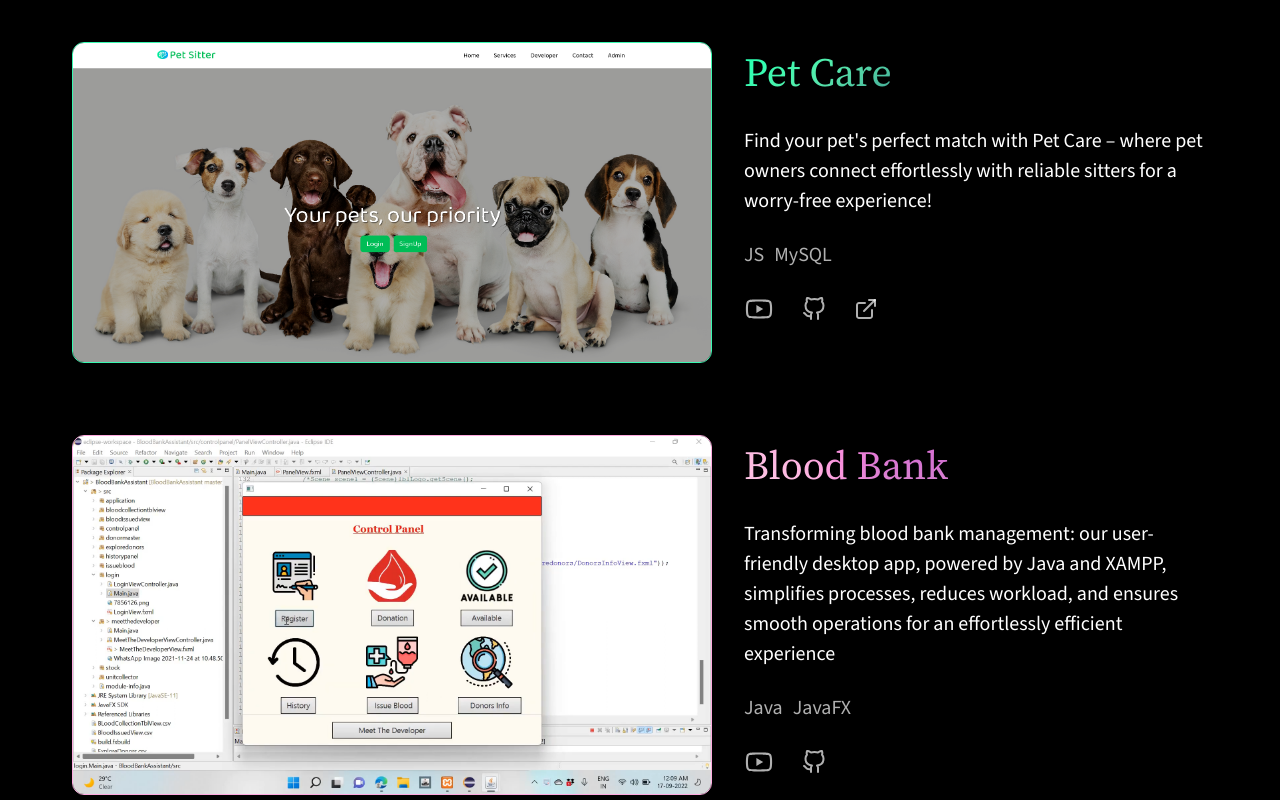
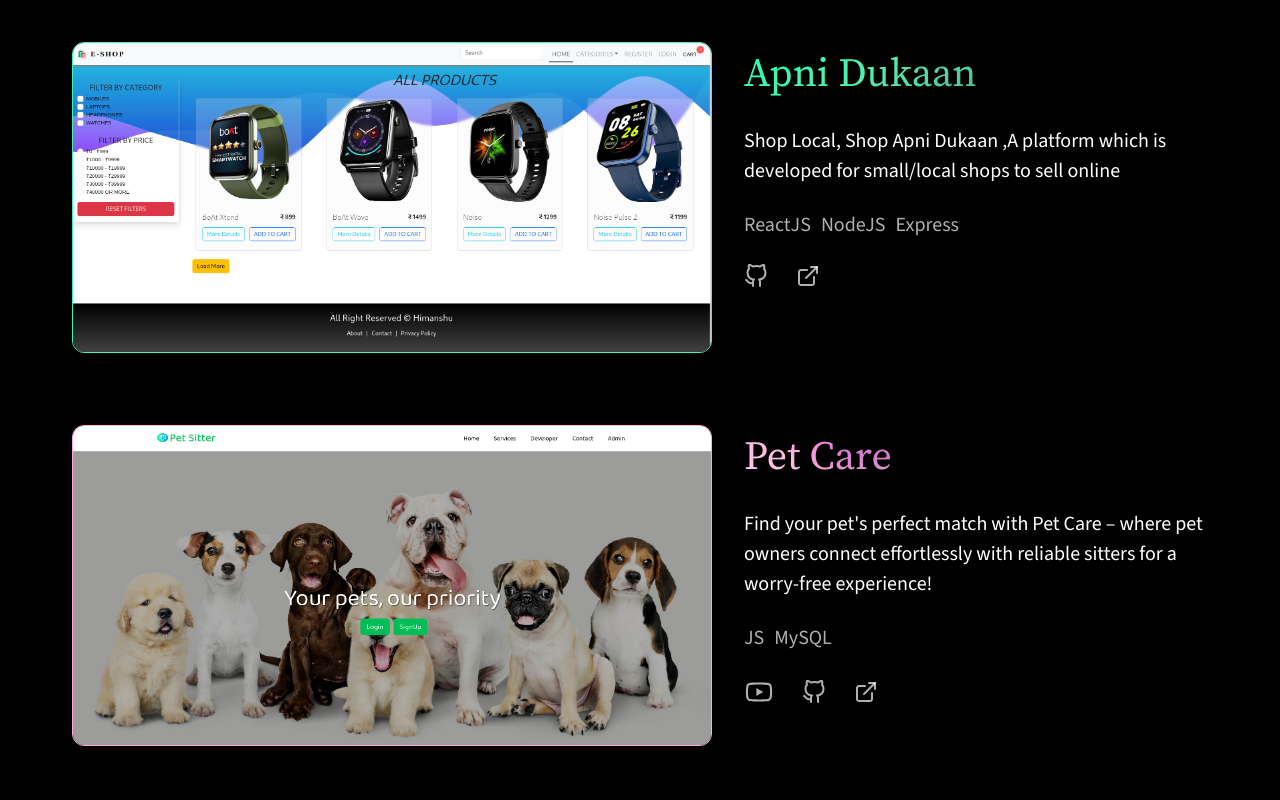
Before and after one commit to 17himanshu/my-portfolio, a React (Vite) app: page / in a window 1280 px wide. Shown: the part 1780-2580 px from the top of the page. Built offline with nearby package versions, Linux system fonts and the light colour scheme.

Commit message:
added ecommmerce project

```diff
--- a/src/Projects/Projects.jsx
+++ b/src/Projects/Projects.jsx
@@ -9,15 +9,28 @@ import LiveLink from "./Images/svg/LiveLink.svg";
 import petcare from "./Images/petcare.png";
 import bloodbank from "./Images/bloodbank.png"
 import metro from "./Images/metro.png"
-
+import apnidukaan from "./Images/apni-dukaan.png"
 import greenOpenBracket from "../assets/brackets/green-opening.svg";
 import greenCloseBracket from "../assets/brackets/green-closing.svg";
 import useWindowDimensions from "../CustomHooks/useWindowDimensions";
 
 import { gsap } from "gsap";
 import { useLayoutEffect } from "react";
+import { GitCompare } from "lucide-react";
 
 const projects = [
+  {
+    imagePath:apnidukaan,
+    projectName:"Apni  Dukaan",
+    projectText: "Shop Local, Shop Apni Dukaan ,A platform which is developed for small/local shops to sell online",
+    toolsUsed:["ReactJS","NodeJS","Express"],
+    LinkImage:[GithubImage,LiveLink],
+    Link:[
+      "https://github.com/17himanshu/Apni-Dukaan.git",
+      "https://apni-dukaan-seven.vercel.app"
+    ],
+    Live:"https://apni-dukaan-seven.vercel.app",
+  },
   {
     imagePath: petcare,
     projectName: "Pet Care",
```
Also changed, not shown: src/Projects/Images/apni-dukaan.png (added), 1 other file (tests, documents, lock files or other folders).
